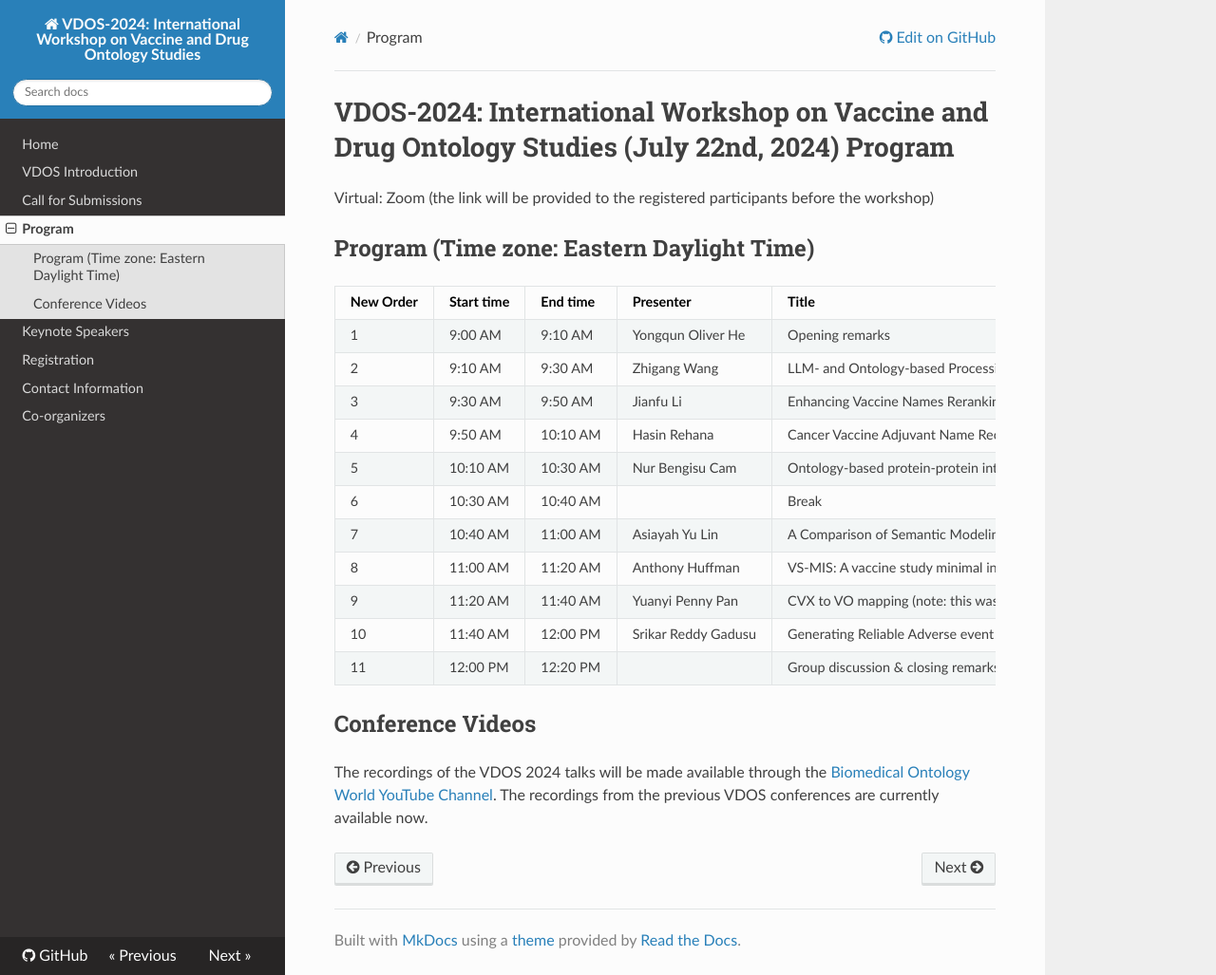
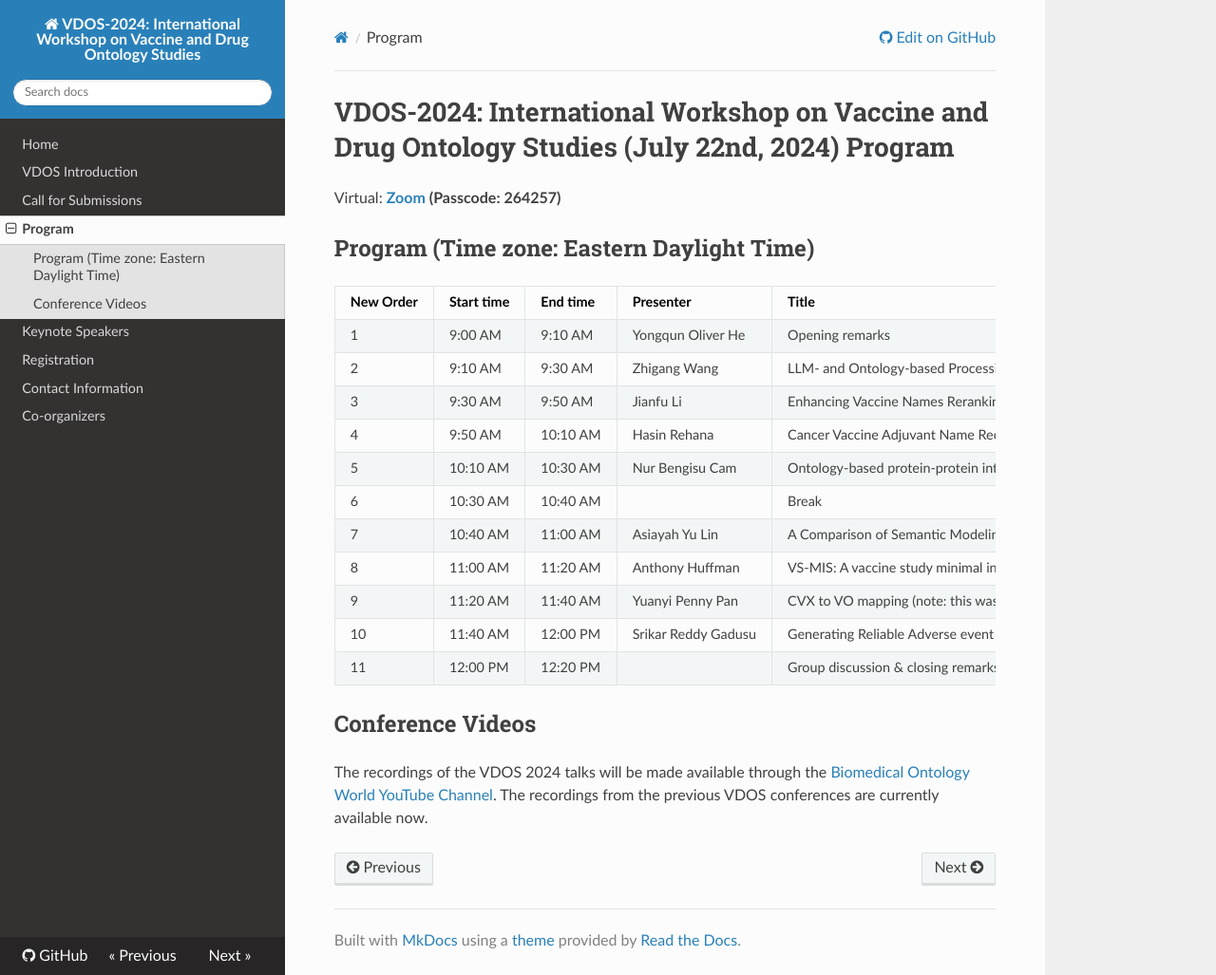
Before and after one commit to vdos-workshop/vdos2024, an MkDocs documentation site: the page built from docs/program.md, in a window 1280 px wide and 1027 px high. Shown: the whole window at 95% size. Built offline with MkDocs 1.6.1, drawn with Linux system fonts in a browser that asks for light colours; nearby versions of some CDN libraries.

Commit message:
Update program.md
Added the Zoom link for the meeting

```diff
--- a/docs/program.md
+++ b/docs/program.md
@@ -1,5 +1,5 @@
 # VDOS-2024: International Workshop on Vaccine and Drug Ontology Studies (July 22nd, 2024) Program
-Virtual: Zoom (the link will be provided to the registered participants before the workshop)<BR>
+Virtual: __[Zoom](https://umich.zoom.us/j/91595773163) (Passcode: 264257)__<BR>
 
 ## Program (Time zone: Eastern Daylight Time)
 | New Order | Start time | End time   | Presenter           | Title                                                                                     | Category                  |
```
